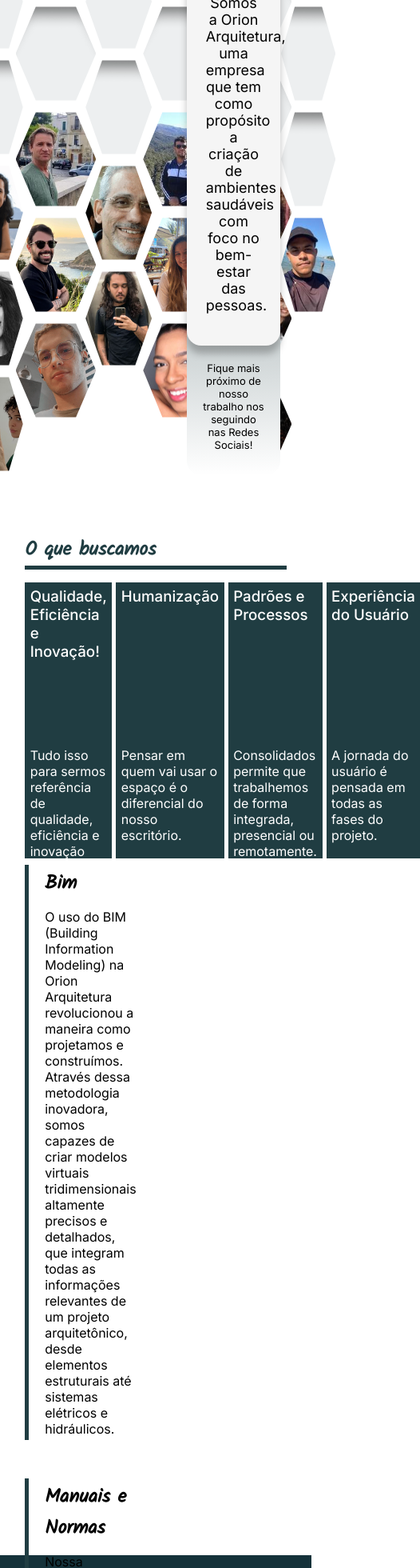
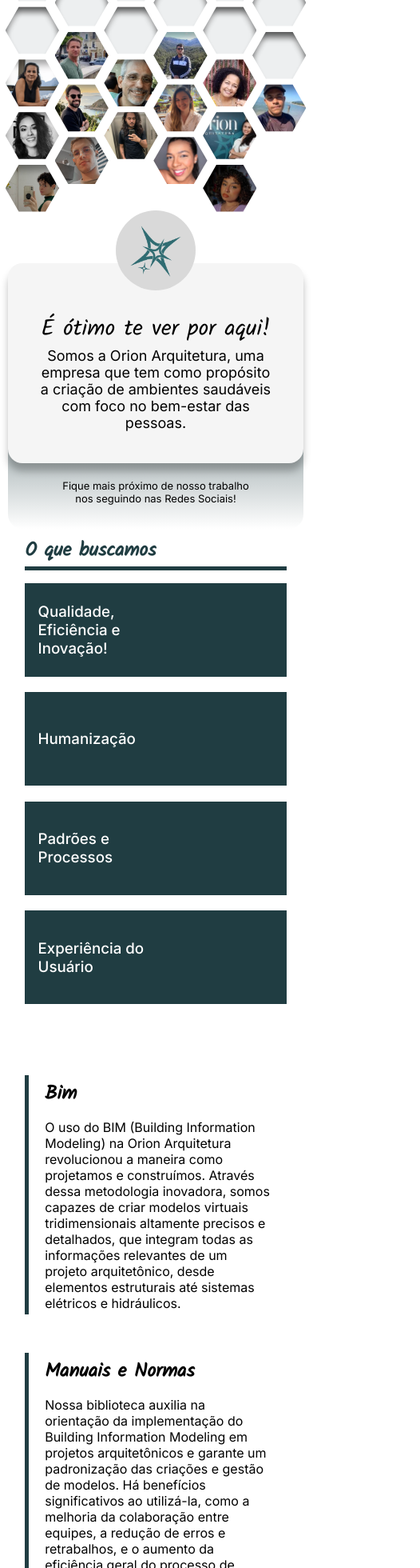
Before and after one commit to Orion-Arquitetura/escritorio, a Next.js app: page / in a window 390 px wide. Shown: the top 1960 px of the page at 80% size, 526 px wide, since content can reach past the window. Built offline with nearby package versions, Linux system fonts and the light colour scheme; a web font is replaced by a local one.

Commit message:
mobile version

```diff
--- a/src/components/Section3ListItem.tsx
+++ b/src/components/Section3ListItem.tsx
@@ -1,5 +1,5 @@
 import { ReactNode } from "react";
-import styles from "../styles/Section3List.module.scss";
+import styles from "../styles/Section3.module.scss";
 
 export default function Section3ListItem({ title, buttonText, buttonHref, children }: { title: string, buttonText?: string, buttonHref?: string, children: ReactNode }) {
     return (
--- a/src/components/sections/Section3.tsx
+++ b/src/components/sections/Section3.tsx
@@ -1,5 +1,5 @@
 import Section3ListItem from "../Section3ListItem";
-import styles from "../../styles/Section3List.module.scss";
+import styles from "../../styles/Section3.module.scss";
 
 const cardsData = [
     {
@@ -21,15 +21,7 @@ const cardsData = [
 
 export default function Section3() {
     return (
-        <section
-            style={{
-                paddingInline: "8%",
-                height: "100vh",
-                position: "relative",
-                display: "grid",
-                placeItems: "center",
-            }}
-        >
+        <section className={styles.section3}>
             <ul className={styles.section3List}>
                 {cardsData.map((card) => {
                     return (
--- a/src/styles/Section3List.module.scss
+++ b/src/styles/Section3.module.scss
@@ -1,8 +1,21 @@
+.section3 {
+    padding: 8%;
+    height: fit-content;
+    position: relative;
+    display: grid;
+    place-items: center;
+
+}
+
 .section3List {
     display: flex;
     flex-wrap: wrap;
     row-gap: 48px;
     column-gap: 24px;
+
+    @media (max-width: 400px) {
+        margin-top: 50px;
+    }
 }
 
 .section3ListItem {
@@ -15,6 +28,15 @@
         font-family: 'Kalam', cursive;
         margin-bottom: 12px;
     }
+
+
+    strong {
+        color: #203D42;
+    }
+
+    @media (max-width: 400px) {
+        flex-basis: 100%;
+    }
 }
 
 .cardButton {
@@ -24,7 +46,6 @@
     margin-top: 12px;
     border-radius: 50px;
     border: 0;
-
 
     a {
         display: block;
@@ -40,4 +61,9 @@
             color: white;
         }
     }
+
+    @media (max-width: 400px) {
+        margin-top: 50px;
+
+    }
 }
--- a/src/styles/buscamosList.module.scss
+++ b/src/styles/buscamosList.module.scss
@@ -3,6 +3,11 @@
     margin-top: 16px;
     column-gap: 5px;
     min-height: 280px;
+
+    @media (max-width: 400px) {
+        flex-direction: column;
+        row-gap: 5vw;
+    }
 }
 
 .buscamosListItem {
@@ -24,4 +29,18 @@
         display: flex;
         align-items: flex-start;
     }
+
+    @media (max-width: 400px) {
+        justify-content: center;
+        padding-left: 5%;
+        h3 {
+            width: 50%;
+        }
+
+        min-height: 30vw;
+
+        .buscamosListItemDescricao {
+            display: none;
+        }
+    }
 }
--- a/src/styles/firstSectionMiniBanner.module.scss
+++ b/src/styles/firstSectionMiniBanner.module.scss
@@ -1,12 +1,19 @@
 .firstSectionMiniBanner {
-    width: 30%;
+    width: 390px;
     position: absolute;
     bottom: 10%;
-    right: 10%;
+    right: 5vw;
     text-align: center;
     border-radius: 18px;
     background: linear-gradient(0deg, rgba(255, 255, 255, 1) 0%, rgba(32, 61, 66, 100%) 80%, rgba(255, 255, 255, 1) 90%);
     padding-bottom: 30px;
+
+    @media (max-width: 400px) {
+        position: relative;
+        width: 95vw;
+        margin-inline: auto;
+        right: auto;
+    }
 }
 
 .roundDiv {
@@ -18,9 +25,10 @@
     translate: 50% 100%;
     background-image: url("/orion-estrela.png");
     background-repeat: no-repeat;
-    background-position: center;
-    background-size: contain;
+    background-position: 60%;
+    background-size: 70%;
     border-radius: 100px;
+    background-color: #D9D9D9;
 }
 
 .mainTextDiv {
--- a/src/styles/footer.module.scss
+++ b/src/styles/footer.module.scss
@@ -3,6 +3,11 @@
     background-color: #15323A;
     display: flex;
     padding: 5% 0;
+
+    @media (max-width: 400px) {
+        display: block;
+        padding: 5% 0;
+    }
 }
 
 .footerFirstDiv {
@@ -19,6 +24,11 @@
     & ul {
         display: flex;
     }
+
+    @media (max-width: 400px) {
+        flex-basis: 100%;
+        justify-content: center;
+    }
 }
 
 .footerSecondDiv {
@@ -33,4 +43,8 @@
         font-size: 31px;
         font-family: 'Kite One', sans-serif;
     }
+
+    @media (max-width: 400px) {
+        display: none;
+    }
 }
--- a/src/styles/hexagons.module.scss
+++ b/src/styles/hexagons.module.scss
@@ -4,14 +4,33 @@
     display: flex;
     top: -65px;
     justify-content: center;
-    left: -10px;
+    overflow: hidden;
 
     & ul {
         position: relative;
-        width: 121px;
+        width: calc(100vw/11.3);
+        display: flex;
+        flex-direction: column;
+        align-items: center;
 
         &:nth-of-type(even) {
-            top: 65px;
+            top: 5vw;
+        }
+    }
+
+    @media (max-width: 400px) {
+    overflow: visible;
+
+        & ul {
+            width: calc(100vw/6.3);
+
+            &:nth-of-type(even) {
+                top: 9vw;
+            }
+
+            &:nth-of-type(odd) {
+                top: 1vw;
+            }
         }
     }
 }
@@ -19,10 +38,11 @@
 .hexagon {
     position: relative;
     clip-path: polygon(25% 5%, 75% 5%, 100% 50%, 75% 95%, 25% 95%, 0 50%);
-    height: 130px;
-    width: 115%;
+    height: 9.5vw;
+    width: 10vw;
     background-image: url("/polygon-background.png");
-    margin-top: 2px;
+    box-shadow: inset 0 10px 8px rgba(0, 0, 0, 35%);
+    margin-top: 0.2vw;
     background-size: cover;
     background-position: center;
 
@@ -59,4 +79,9 @@
             font-size: 12px;
         }
     }
+
+    @media (max-width: 400px) {
+        height: calc(100vw/6);
+        width: calc(100vw/5.8);
+    }
 }
```
